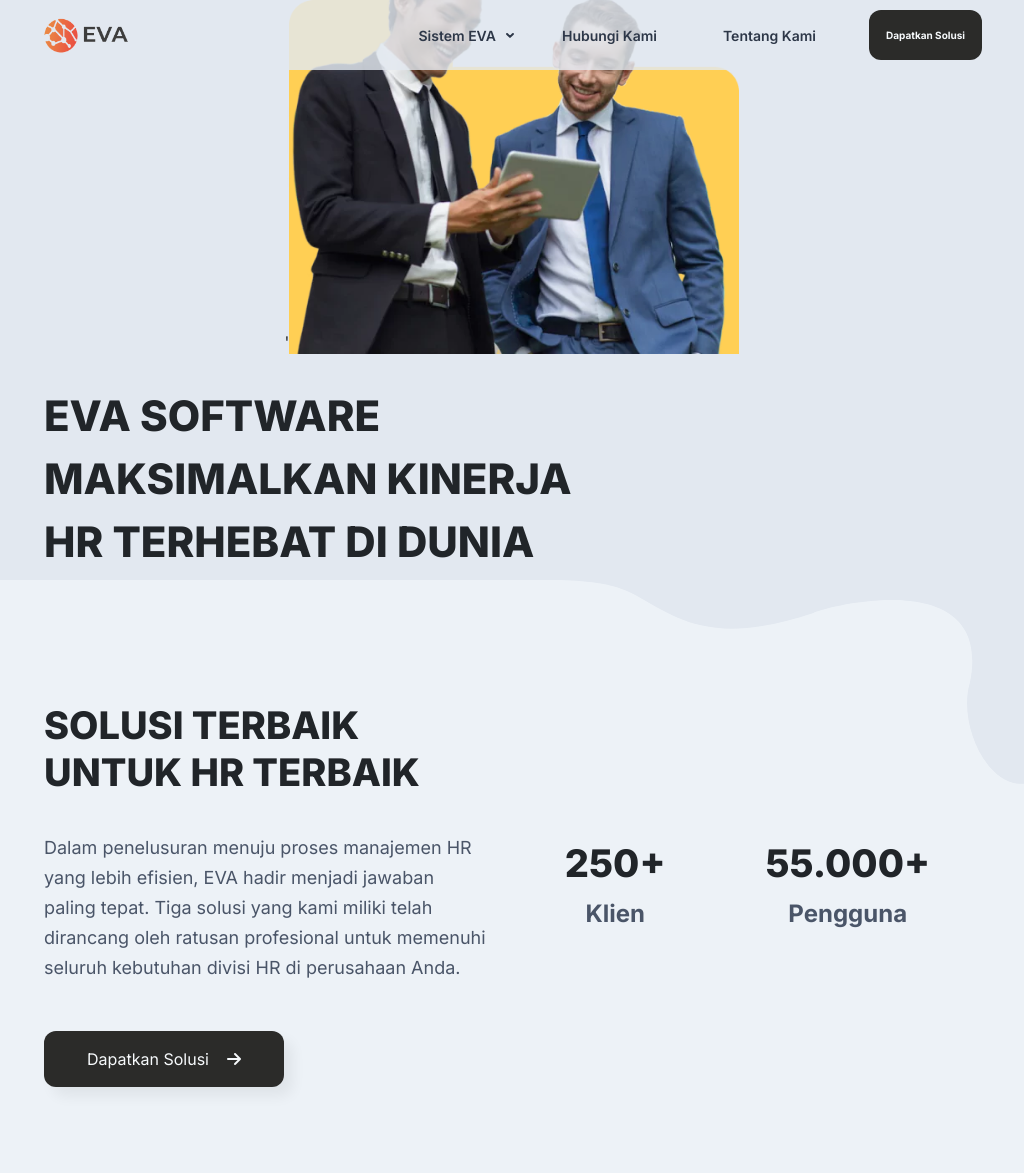
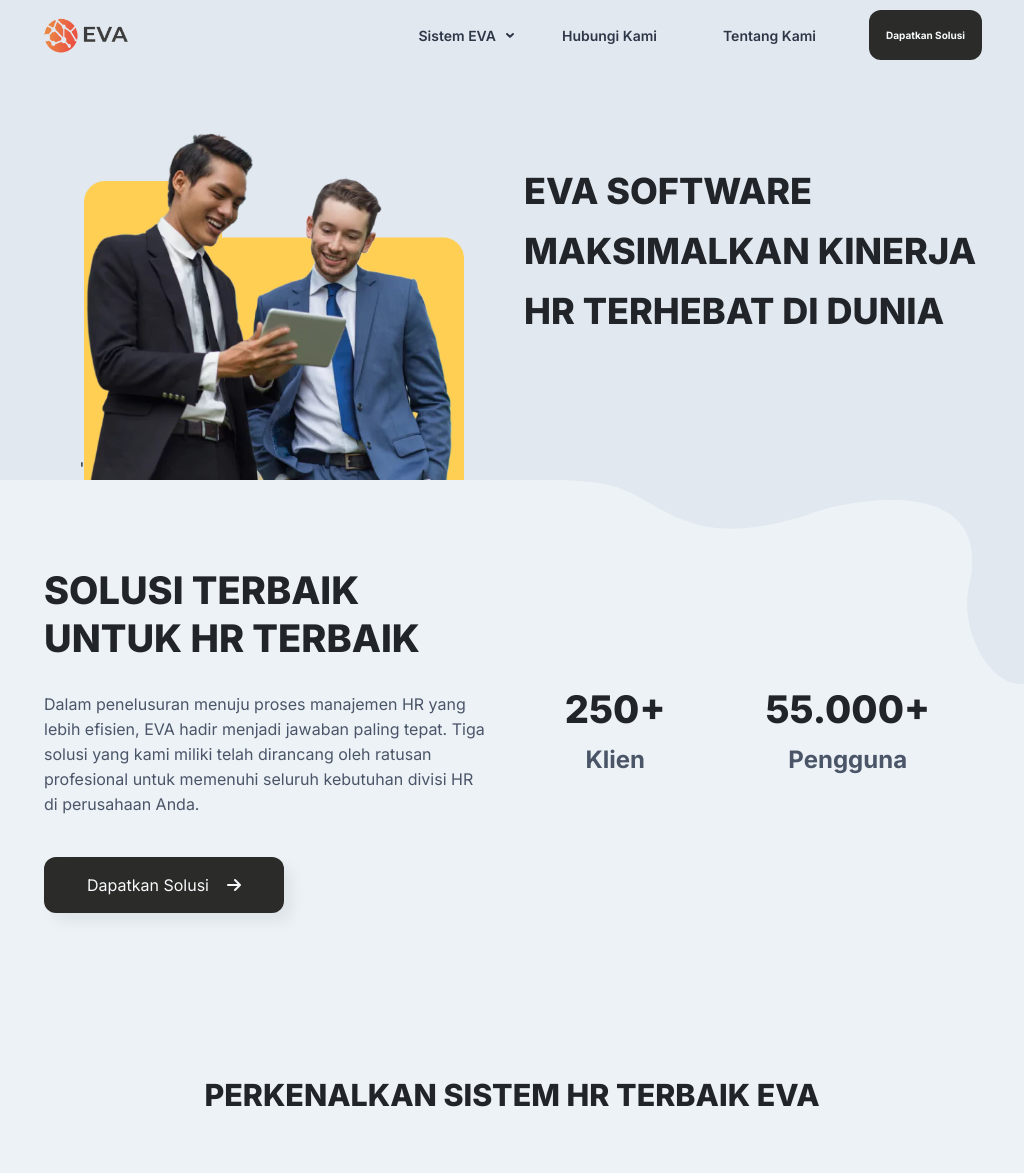
Before and after one commit to WeakBee/Eva-AboutUs, a plain HTML site: page index.html in a window 1024 px wide. Shown: the top 1173 px of the page. Drawn offline with nearby package versions, Linux system fonts and the light colour scheme.

Commit message:
desktop responsive

```diff
--- a/style.css
+++ b/style.css
@@ -46,6 +46,19 @@
       font-size: 42px;
   }
 }
+@media (max-width: 1200px) {
+  #section-1{
+    height: 480px;
+  }
+  #section-1 .col:nth-child(1) img{
+    width: 380px;
+  }
+  #section-1 .col:nth-child(2) h1{
+    width: auto;
+    line-height: 60px;
+    font-size: 36px;
+  }
+}
 /* SECTION 1 */
 
 /* SECTION 2 */
@@ -87,17 +100,27 @@
     font-size: 24px;
     font-weight: 700;
 }
-
+@media (max-width: 1200px) {
+  #section-2 .col:nth-child(1) p{
+    font-size: 16px;
+    line-height: 25px;
+    margin-top: 30px;
+    margin-bottom: 40px;
+  }
+  #section-2{
+    height: 520px;
+}
+}
 /* SECTION 2 */
 
 /* SECTION 3 */
 #section-3{
   position: relative;
   background-color: var(--warna1);
-  height: 100vh;
+  height: 1000px;
   overflow: hidden;
   z-index: 1;
-  min-height: 130vh;
+  box-shadow: var(--warna1) 0px 10px;
 }
 
 .front {
@@ -165,6 +188,9 @@
 }
 
 @media (min-width:992px) {
+  #section-3 {
+    height: 700px;
+  }
   #section-3 .row {
     display: flex;
   }
@@ -179,7 +205,7 @@
 
 @media (min-width:1200px) {
   #section-3 {
-    height: 800px;
+    height: 880px;
   }
   #section-3 .judul {
     font-size: 48px !important;
@@ -206,6 +232,9 @@
 }
 
 @media (min-width: 1400px) {
+  #section-3 {
+    height: 910px;
+  }
   #section-3 .back-judul {
     font-size: 1.75rem;
   }
```
